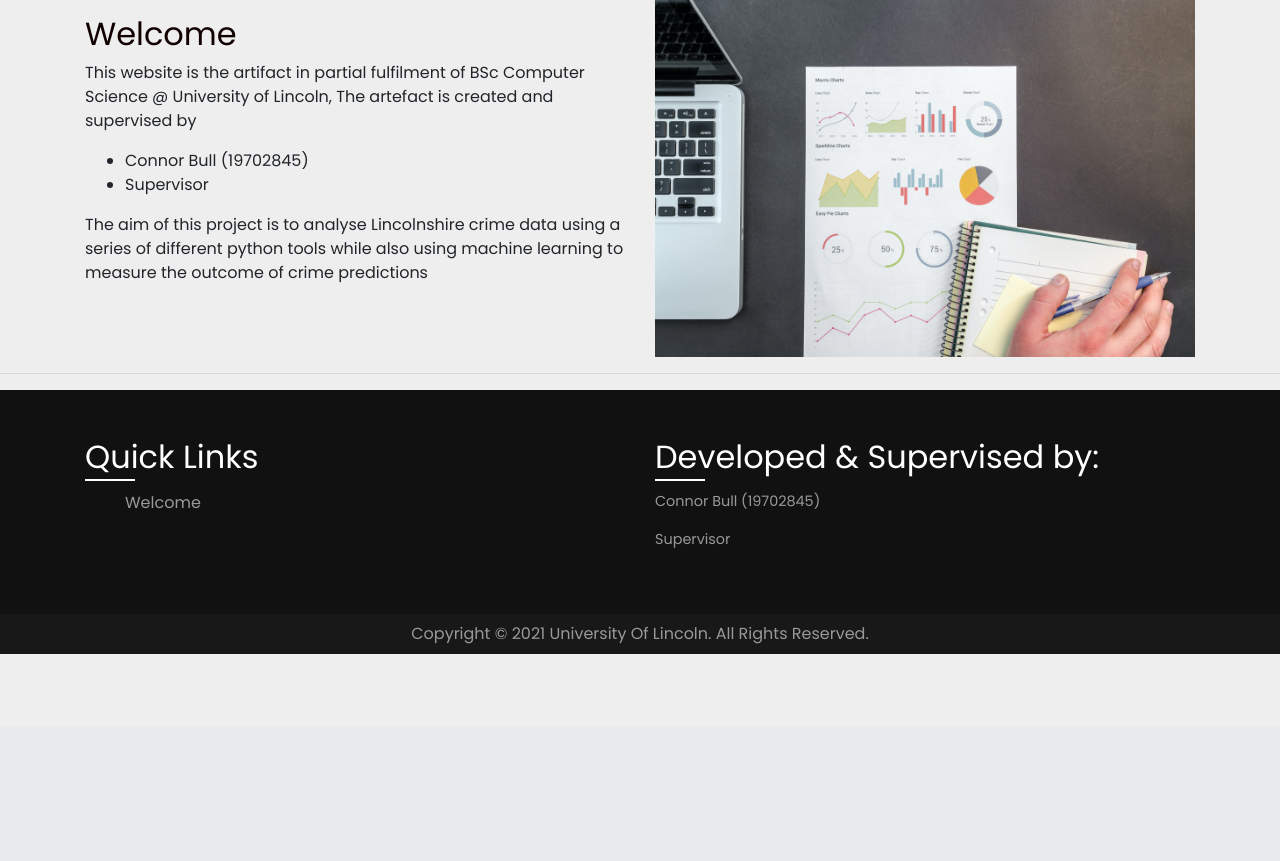
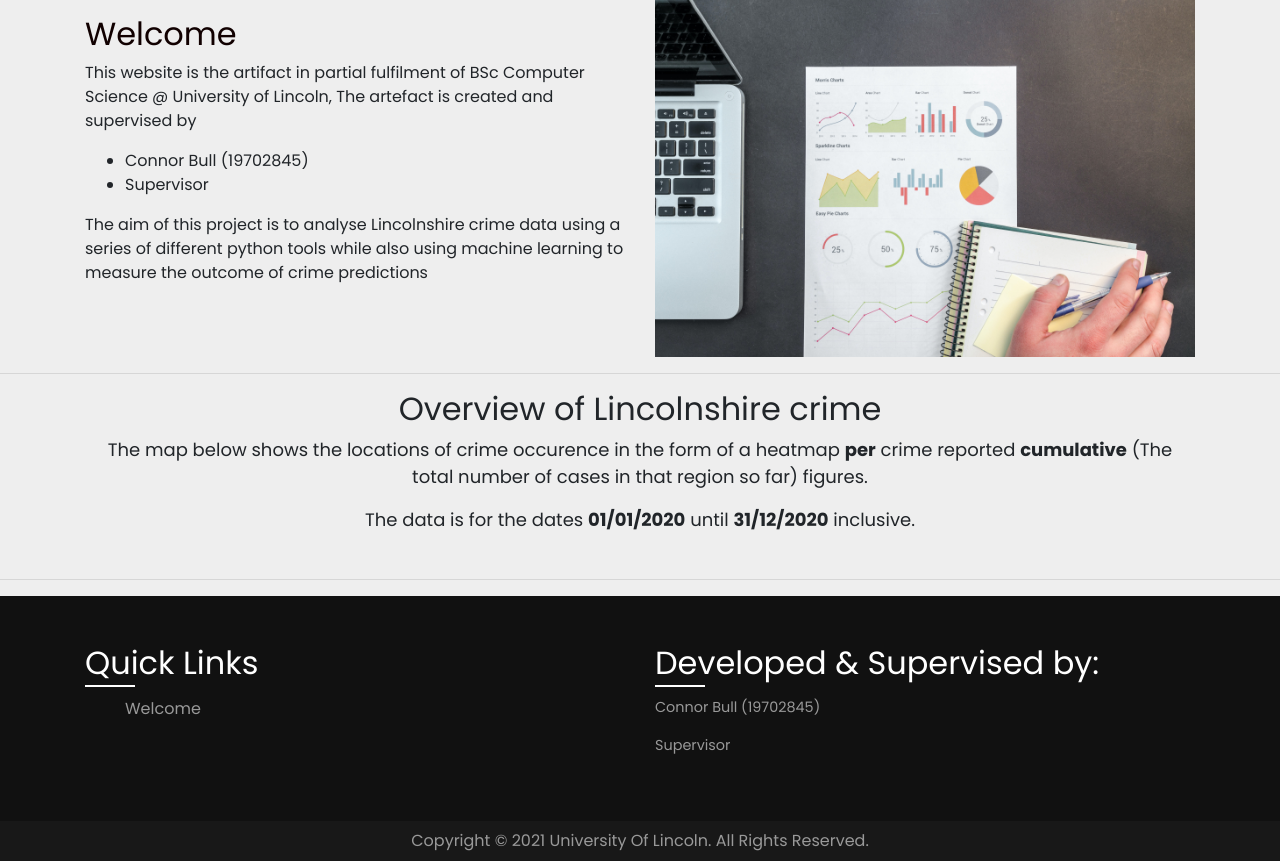
Before and after one commit to Connor-Bull/Lincolnshire-Crime-Analysis, a Flask app: page / in a window 1280 px wide. Shown: the part 73-934 px from the top of the page. Before the commit the page ends 727 px from the top, so only its background shows below. Run offline with Flask 2, Linux system fonts and the light colour scheme; some libraries are stand-ins or nearby versions.

Commit message:
Start of crime map

```diff
--- a/templates/index.html
+++ b/templates/index.html
@@ -60,6 +60,26 @@
 
         <hr>
 
+        <section class="container crimemap" id="crime-map-section">
+
+            <div class="row">
+                <div class="col-md-12">
+                    <div class="section-header">
+                        <h2>Overview of Lincolnshire crime</h2>
+                        <p>The map below shows the locations of crime occurence in the form of a heatmap <strong>per</strong> crime reported <strong>cumulative</strong> (The total number of cases in that region so far) figures.
+                        </p>
+                        <p>The data is for the dates <strong>01/01/2020</strong> until <strong>31/12/2020</strong> inclusive.</p>
+                    </div>
+                </div>
+            </div>
+
+
+
+
+        </section>
+
+        <hr>
+
 
 
         <footer class="py-5 px-2 px-md-0">
@@ -87,6 +107,5 @@
         <script src="https://cdn.jsdelivr.net/npm/bootstrap@4.6.0/dist/js/bootstrap.min.js" integrity="sha384-+YQ4JLhjyBLPDQt//I+STsc9iw4uQqACwlvpslubQzn4u2UU2UFM80nGisd026JF" crossorigin="anonymous"></script>
         <script src="https://unpkg.com/leaflet@1.7.1/dist/leaflet.js" integrity="sha512-XQoYMqMTK8LvdxXYG3nZ448hOEQiglfqkJs1NOQV44cWnUrBc8PkAOcXy20w0vlaXaVUearIOBhiXZ5V3ynxwA==" crossorigin=""></script>
         <script src="https://cdn.jsdelivr.net/npm/chart.js"></script>
-
     </body>
 </html>
```
